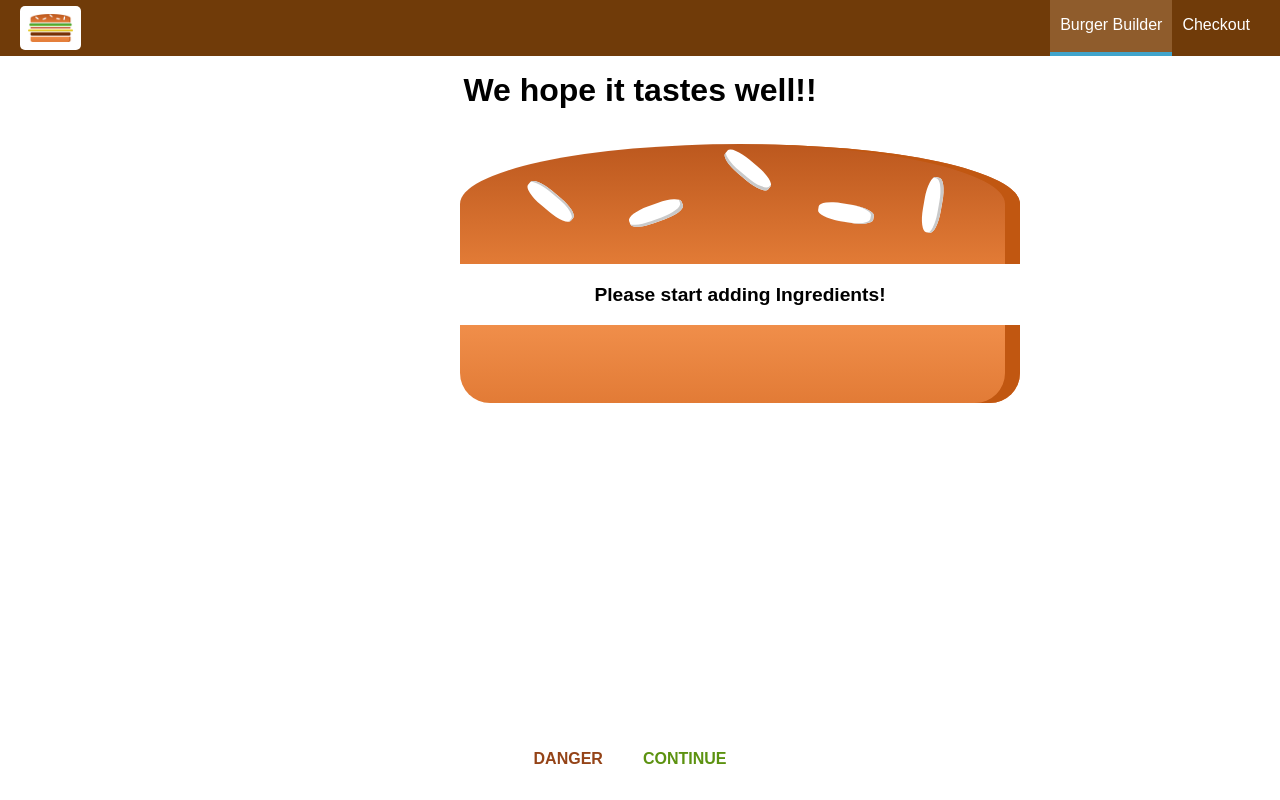
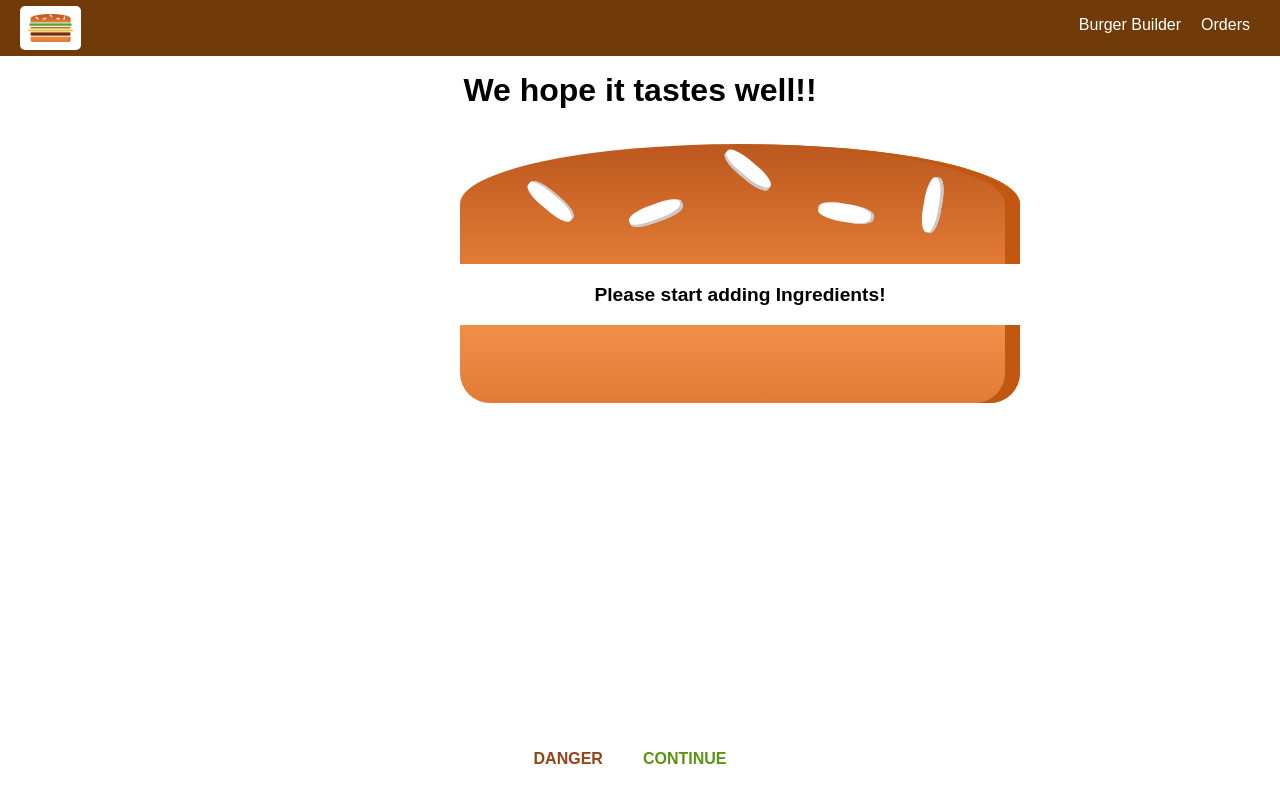
Before and after one commit to GalaxyDefender/BurgerBuilder, a React app: page /checkout in a window 1280 px wide. Built offline with nearby package versions, Linux system fonts and the light colour scheme.

Commit message:
implementing Nav links

```diff
--- a/src/components/Navigation/NavigationItems/NavigationItem/NavigationItem.js
+++ b/src/components/Navigation/NavigationItems/NavigationItem/NavigationItem.js
@@ -1,12 +1,14 @@
 import React from 'react';
+import { NavLink } from 'react-router-dom';
 
 import classes from '../NavigationItem/NavigationItem.css'
 
 const NavigationItem = (props) => (
     <li className={classes.NavigationItem}>
-        <a
-            href={props.link}
-            className={props.active ? classes.active : null}>{props.children}</a>
+        <NavLink
+            to={props.link}
+            exact={props.exact}
+            activeClassName={classes.active}>{props.children}</NavLink>
     </li>
 );
 
--- a/src/components/Navigation/NavigationItems/NavigationItems.js
+++ b/src/components/Navigation/NavigationItems/NavigationItems.js
@@ -5,8 +5,8 @@
 
 const NavigationItems = () => (
     <ul className={classes.NavigationItems}>
-        <NavigationItem link="/" active>Burger Builder</NavigationItem>
-        <NavigationItem link="/">Checkout</NavigationItem>
+        <NavigationItem link="/" exact >Burger Builder</NavigationItem>
+        <NavigationItem link="/orders">Orders</NavigationItem>
     </ul>
 );
 
```
